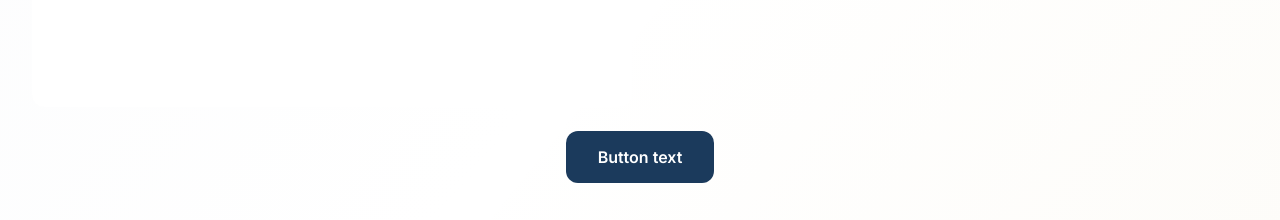
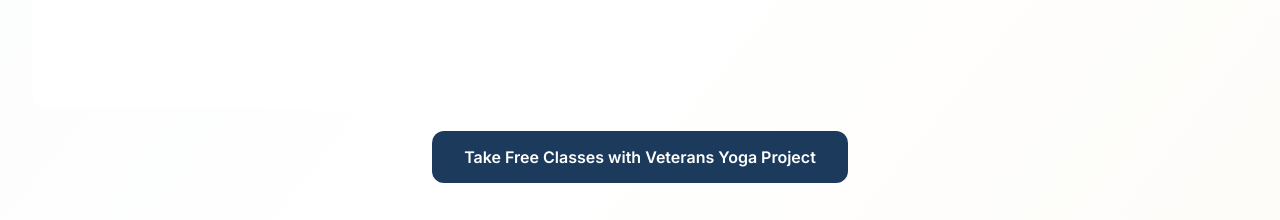
Before and after one commit to kmkinan/connected-warriors, a plain HTML site: page index.html in a window 1280 px wide. Shown: the part 880-1100 px from the top of the page. Drawn offline with nearby package versions, Linux system fonts and the light colour scheme.

Commit message:
Update button text for class link

```diff
--- a/index.html
+++ b/index.html
@@ -197,7 +197,7 @@
 
     <a href="https://veteransyogaproject.org/vyp-classes/"
        class="inline-flex items-center justify-center px-8 py-3.5 rounded-xl bg-navy text-white font-semibold">
-        Button text
+        Take Free Classes with Veterans Yoga Project
     </a>
 </div>
         <div class="flex flex-col md:flex-row items-center gap-10 md:gap-16">
```
